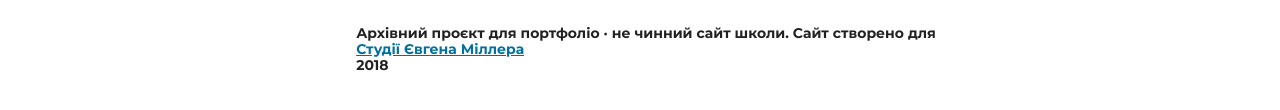
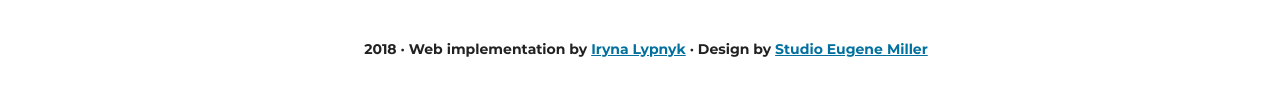
Before and after one commit to IrynaLypnyk/language-school-website, a plain HTML site: page index.html in a window 1280 px wide. Shown: the part 3614-3724 px from the top of the page. Drawn offline with Linux system fonts and the light colour scheme.

Commit message:
docs: update README.md

```diff
--- a/index.html
+++ b/index.html
@@ -248,12 +248,14 @@
     </div>
     <footer class="footer">
         <div class="webstudio-info">
-            <div class="text">
-                <span>Архівний проєкт для портфоліо · не чинний сайт школи. Сайт створено для </span><br>
-                <a href="https://eugene-miller.com/" class="em-link">Студії Євгена Міллера</a>
-                <br/>
-                <span>2018</span>
-            </div>
+            <p class="text">
+                2018 · Web implementation by
+                <a class="em-link" href="https://irynalypnyk.com/" target="_blank" rel="noopener">Iryna Lypnyk</a>
+                <span style="display: inline-block">
+        · Design by
+        <a class="em-link" href="https://eugene-miller.com/" target="_blank" rel="noopener">Studio Eugene Miller</a>
+    </span>
+            </p>
         </div>
     </footer>
 </div>
```
Also changed, not shown: 1 other file.
